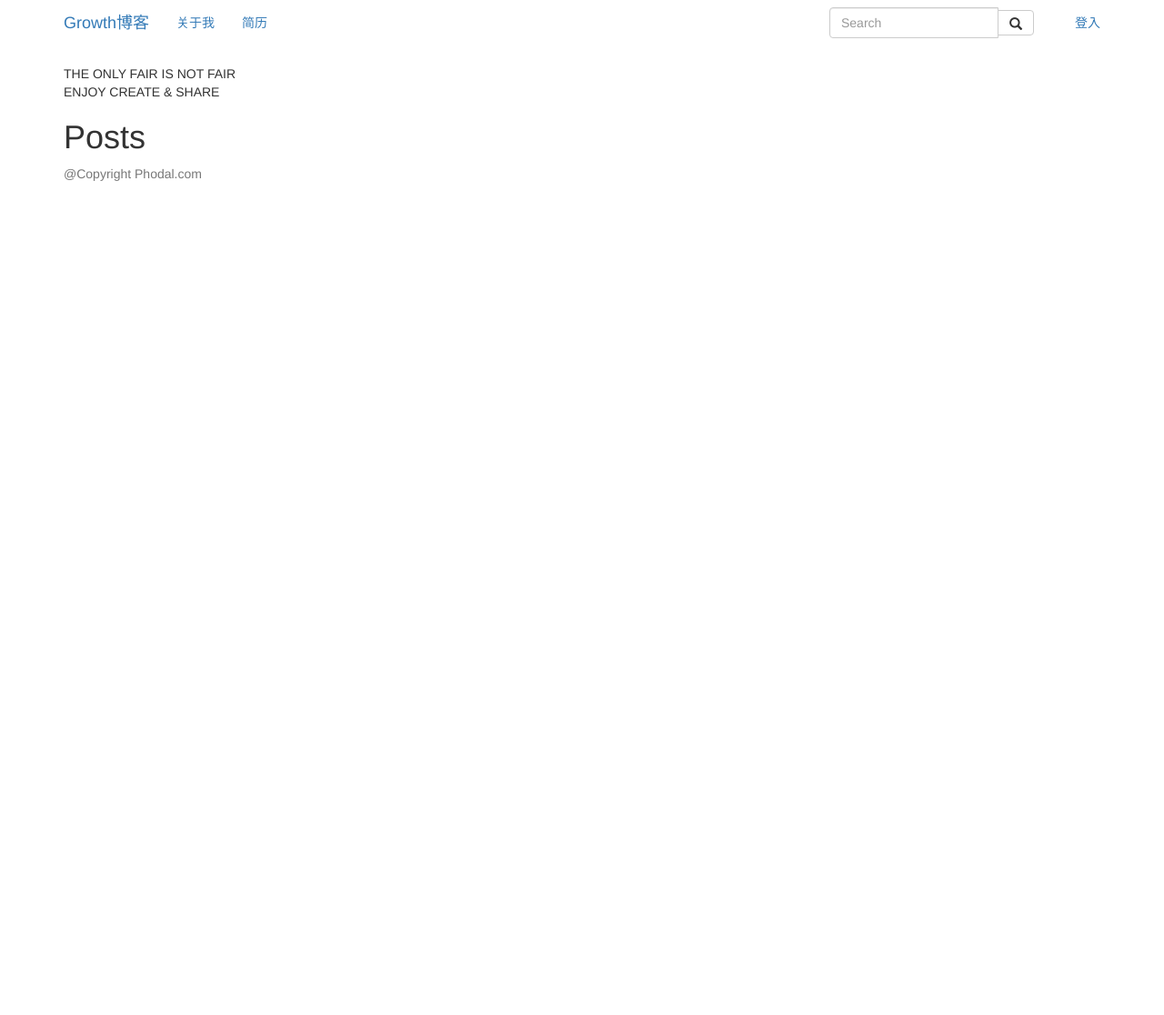
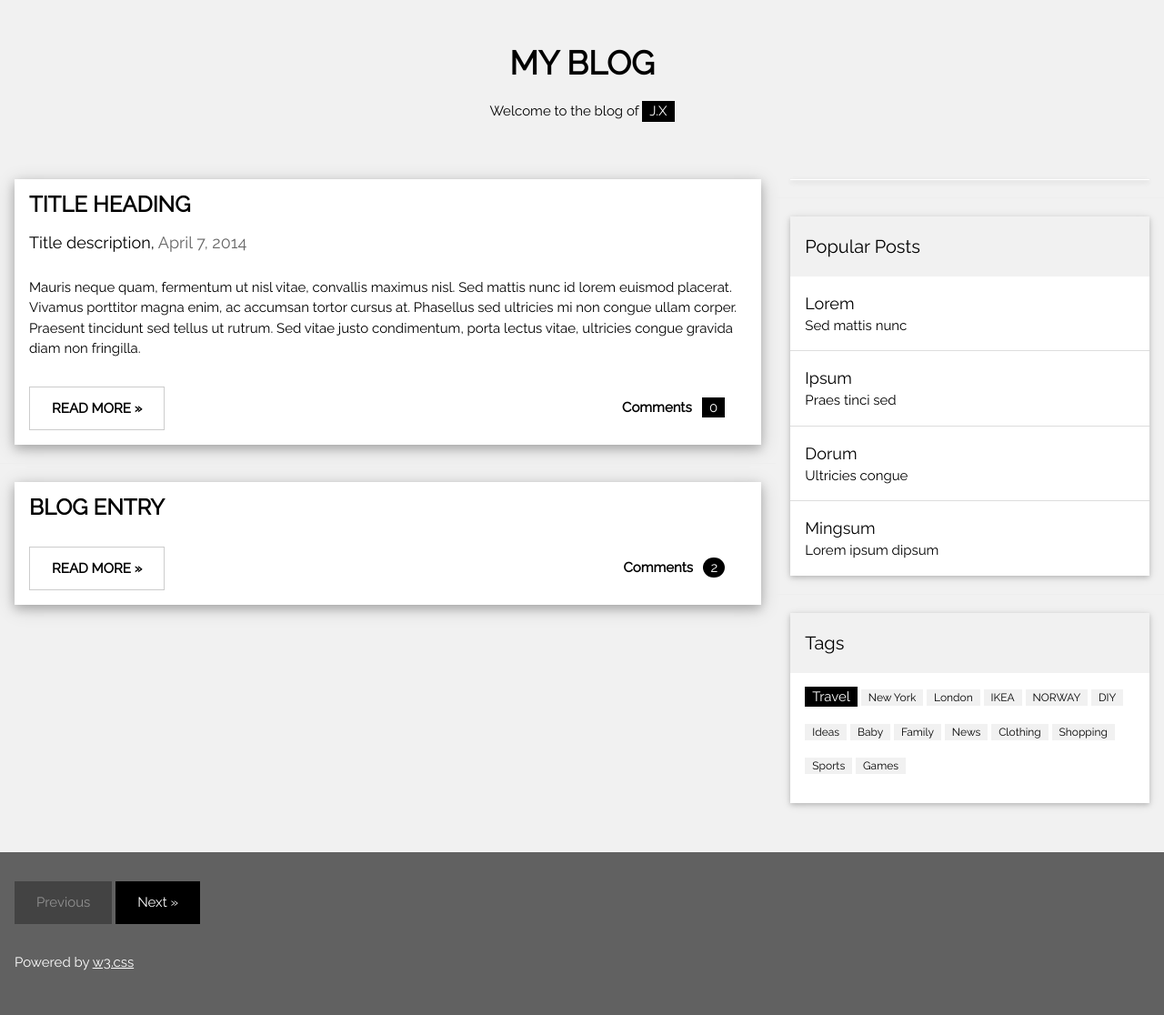
Before and after one commit to xiejg/blog2, a Django app: page / in a window 1280 px wide. Shown: the whole page at 91% size. Before the commit the page ends 199 px from the top, so only its background shows below. Run offline with Django 3.2, Linux system fonts and the light colour scheme; data that the repository does not hold is empty; some libraries are stand-ins or nearby versions.

Commit message:
Use a template from W3C

```diff
--- a/blog/settings.py
+++ b/blog/settings.py
@@ -76,12 +76,12 @@ WSGI_APPLICATION = 'blog.wsgi.application'
 
 DATABASES = {
     'default': {
-        'ENGINE': 'django.db.backends.postgresql_psycopg2',
+        'ENGINE': 'django.db.backends.mysql',
         'NAME': 'mydb',
         'USER': 'root',
-        'PASSWORD': 'password',
+        'PASSWORD': 'yingxin.1A',
         'HOST': '127.0.0.1',
-        'PORT': '5432',
+
     }
 }
 
--- a/blogpost/views.py
+++ b/blogpost/views.py
@@ -9,5 +9,6 @@ def index(request):
 	return render_to_response('index.html',{'posts':post})
 	#return HttpResponse(u"huangse wangzhan")
 def view_post(request,slug):
-	return render_to_response('blogpost_detail.html',{'posts': get_object_or_404(Blogpost,slug=slug)})
+	print "fuck"
+	return render_to_response('blogpost_detail.html',{'post': get_object_or_404(Blogpost,slug=slug)})
 # Create your views here.
--- a/templates/base.html
+++ b/templates/base.html
@@ -1,73 +1,147 @@
-{% load staticfiles %}
+<!DOCTYPE html>
 <html>
-<head>
-    <meta charset="utf-8">
-    <meta http-equiv="X-UA-Compatible" content="IE=edge">
-    <meta name="viewport" content="width=device-width, initial-scale=1">
+<title>W3.CSS Template</title>
+<meta charset="UTF-8">
+<meta name="viewport" content="width=device-width, initial-scale=1">
+<link rel="stylesheet" href="https://www.w3schools.com/w3css/4/w3.css">
+<link rel="stylesheet" href="https://fonts.googleapis.com/css?family=Raleway">
+<style>
+body,h1,h2,h3,h4,h5 {font-family: "Raleway", sans-serif}
+</style>
+<body class="w3-light-grey">
 
-    <title>{% block head_title %}Welcome to my blog{% endblock %}</title>
-    <link rel="stylesheet" type="text/css" href="{% static 'css/bootstrap.min.css' %}">
-    <link rel="stylesheet" type="text/css" href="{% static 'css/styles.css' %}">
-</head>
-<body data-twttr-rendered="true" class="bs-docs-home">
-<header class="navbar navbar-static-top bs-docs-nav" id="top" role="banner">
-    <div class="container">
-        <div class="navbar-header">
-            <button class="navbar-toggle collapsed" type="button" data-toggle="collapse"
-                    data-target=".bs-navbar-collapse">
-                <span class="sr-only">切换视图</span>
-                <span class="icon-bar"></span>
-                <span class="icon-bar"></span>
-                <span class="icon-bar"></span>
-            </button>
-            <a href="/" class="navbar-brand">Growth博客</a>
+<!-- w3-content defines a container for fixed size centered content,
+and is wrapped around the whole page content, except for the footer in this example -->
+<div class="w3-content" style="max-width:1400px">
+
+<!-- Header -->
+<header class="w3-container w3-center w3-padding-32">
+  <h1><b>MY BLOG</b></h1>
+  <p>Welcome to the blog of <span class="w3-tag">J.X</span></p>
+</header>
+
+<!-- Grid -->
+<div class="w3-row">
+
+<!-- Blog entries -->
+<div class="w3-col l8 s12">
+  <!-- Blog entry -->
+  <div class="w3-card-4 w3-margin w3-white">
+
+    <div class="w3-container">
+      <h3><b>TITLE HEADING</b></h3>
+      <h5>Title description, <span class="w3-opacity">April 7, 2014</span></h5>
+    </div>
+
+    <div class="w3-container">
+      <p>Mauris neque quam, fermentum ut nisl vitae, convallis maximus nisl. Sed mattis nunc id lorem euismod placerat. Vivamus porttitor magna enim, ac accumsan tortor cursus at. Phasellus sed ultricies mi non congue ullam corper. Praesent tincidunt sed
+        tellus ut rutrum. Sed vitae justo condimentum, porta lectus vitae, ultricies congue gravida diam non fringilla.</p>
+      <div class="w3-row">
+        <div class="w3-col m8 s12">
+          <p><button class="w3-button w3-padding-large w3-white w3-border"><b>READ MORE »</b></button></p>
         </div>
-        <nav class="collapse navbar-collapse bs-navbar-collapse" role="navigation">
-            <ul class="nav navbar-nav">
-                <li>
-                    <a href="/pages/about/">关于我</a>
-                </li>
-                <li>
-                    <a href="/pages/resume/">简历</a>
-                </li>
-            </ul>
-            <ul class="nav navbar-nav navbar-right">
-                <li><a href="/admin" id="loginLink">登入</a></li>
-            </ul>
-            <div class="col-sm-3 col-md-3 pull-right">
-                <form class="navbar-form" role="search">
-                    <div class="input-group">
-                        <input type="text" id="typeahead-input" class="form-control" placeholder="Search" name="search" data-provide="typeahead">
-                        <div class="input-group-btn">
-                            <button class="btn btn-default search-button" type="submit"><i class="glyphicon glyphicon-search"></i></button>
-                        </div>
-                    </div>
-                </form>
-            </div>
-        </nav>
+        <div class="w3-col m4 w3-hide-small">
+          <p><span class="w3-padding-large w3-right"><b>Comments  </b> <span class="w3-tag">0</span></span></p>
+        </div>
+      </div>
     </div>
-</header>
-<main class="bs-docs-masthead" id="content" role="main">
-    <div class="container">
-        <div id="carbonads-container">
-            THE ONLY FAIR IS NOT FAIR <br>
-            ENJOY CREATE & SHARE
+  </div>
+  <hr>
+
+  <!-- Blog entry -->
+  <div class="w3-card-4 w3-margin w3-white">
+
+    <div class="w3-container">
+      <h3><b>BLOG ENTRY</b></h3>
+      {% block content %}
+      {% endblock %}
+    </div>
+
+    <div class="w3-container">
+
+      <div class="w3-row">
+        <div class="w3-col m8 s12">
+          <p><button class="w3-button w3-padding-large w3-white w3-border"><b>READ MORE »</b></button></p>
         </div>
+        <div class="w3-col m4 w3-hide-small">
+          <p><span class="w3-padding-large w3-right"><b>Comments  </b> <span class="w3-badge">2</span></span></p>
+        </div>
+      </div>
     </div>
-</main>
-<div class="container" id="container">
-    {% block content %}
+  </div>
+<!-- END BLOG ENTRIES -->
+</div>
 
-    {% endblock %}
+<!-- Introduction menu -->
+<div class="w3-col l4">
+  <!-- About Card -->
+  <div class="w3-card-2 w3-margin w3-margin-top">
+
+    <div class="w3-container w3-white">
+
+    </div>
+  </div><hr>
+
+  <!-- Posts -->
+  <div class="w3-card-2 w3-margin">
+    <div class="w3-container w3-padding">
+      <h4>Popular Posts</h4>
+    </div>
+    <ul class="w3-ul w3-hoverable w3-white">
+      <li class="w3-padding-16">
+
+        <span class="w3-large">Lorem</span><br>
+        <span>Sed mattis nunc</span>
+      </li>
+      <li class="w3-padding-16">
+
+        <span class="w3-large">Ipsum</span><br>
+        <span>Praes tinci sed</span>
+      </li>
+      <li class="w3-padding-16">
+
+        <span class="w3-large">Dorum</span><br>
+        <span>Ultricies congue</span>
+      </li>
+      <li class="w3-padding-16 w3-hide-medium w3-hide-small">
+
+        <span class="w3-large">Mingsum</span><br>
+        <span>Lorem ipsum dipsum</span>
+      </li>
+    </ul>
+  </div>
+  <hr>
+
+  <!-- Labels / tags -->
+  <div class="w3-card-2 w3-margin">
+    <div class="w3-container w3-padding">
+      <h4>Tags</h4>
+    </div>
+    <div class="w3-container w3-white">
+    <p><span class="w3-tag w3-black w3-margin-bottom">Travel</span> <span class="w3-tag w3-light-grey w3-small w3-margin-bottom">New York</span> <span class="w3-tag w3-light-grey w3-small w3-margin-bottom">London</span>
+      <span class="w3-tag w3-light-grey w3-small w3-margin-bottom">IKEA</span> <span class="w3-tag w3-light-grey w3-small w3-margin-bottom">NORWAY</span> <span class="w3-tag w3-light-grey w3-small w3-margin-bottom">DIY</span>
+      <span class="w3-tag w3-light-grey w3-small w3-margin-bottom">Ideas</span> <span class="w3-tag w3-light-grey w3-small w3-margin-bottom">Baby</span> <span class="w3-tag w3-light-grey w3-small w3-margin-bottom">Family</span>
+      <span class="w3-tag w3-light-grey w3-small w3-margin-bottom">News</span> <span class="w3-tag w3-light-grey w3-small w3-margin-bottom">Clothing</span> <span class="w3-tag w3-light-grey w3-small w3-margin-bottom">Shopping</span>
+      <span class="w3-tag w3-light-grey w3-small w3-margin-bottom">Sports</span> <span class="w3-tag w3-light-grey w3-small w3-margin-bottom">Games</span>
+    </p>
+    </div>
+  </div>
+
+<!-- END Introduction Menu -->
 </div>
-<footer class="footer">
-    <div class="container">
-        <p class="text-muted">@Copyright Phodal.com</p>
-    </div>
+
+<!-- END GRID -->
+</div><br>
+
+<!-- END w3-content -->
+</div>
+
+<!-- Footer -->
+<footer class="w3-container w3-dark-grey w3-padding-32 w3-margin-top">
+  <button class="w3-button w3-black w3-disabled w3-padding-large w3-margin-bottom">Previous</button>
+  <button class="w3-button w3-black w3-padding-large w3-margin-bottom">Next »</button>
+  <p>Powered by <a href="https://www.w3schools.com/w3css/default.asp" target="_blank">w3.css</a></p>
 </footer>
-<script src="{% static 'js/jquery.min.js' %}"></script>
-<script src="{% static 'js/bootstrap.min.js' %}"></script>
-<script src="{% static 'js/bootstrap3-typeahead.min.js' %}"></script>
-<script src="{% static 'js/main.js' %}"></script>
+
 </body>
 </html>
--- a/templates/blogpost_detail.html
+++ b/templates/blogpost_detail.html
@@ -1,4 +1,4 @@
-<html>
+
 {% extends 'base.html' %}
 {% block head_title %}{{ post.title }}{% endblock %}
 {% block title %}{{ post.title }}{% endblock %}
@@ -8,4 +8,3 @@
 <p>{{post.posted}} - By {{post.author}}</p>
 <p>{{post.body}}</p>
 {% endblock %}
-</html>>
--- a/templates/index.html
+++ b/templates/index.html
@@ -1,13 +1,12 @@
-<html>
+
 {% extends 'base.html' %}
 {% block title %}Welcome to my blog{% endblock %}
 
 {% block content %}
-<h1>Posts</h1>
+
 {% for post in posts %}
 <h2><a href="{{ post.get_absolute_url }}">{{ post.title }}</a></h2>
 <p>{{post.posted}} - By {{post.author}}</p>
 <p>{{post.body}}</p>
 {% endfor %}
 {% endblock %}
-</html>>
```
Also changed, not shown: 5 other files.
